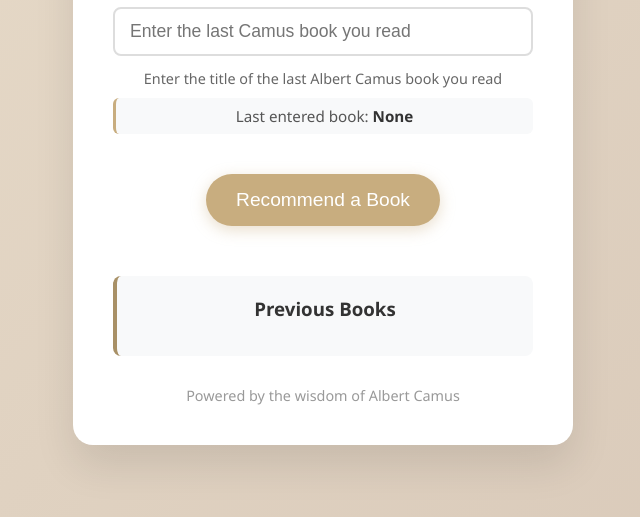
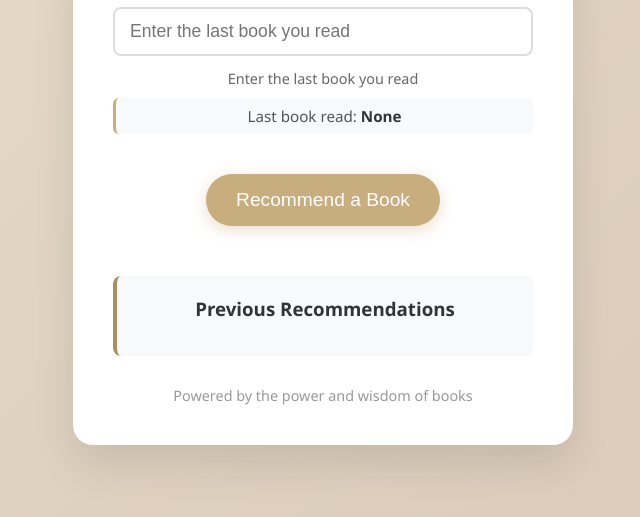
Before and after one commit to jlrcolmenares/librero_app, a website: page frontend/static/index.html in a window 1280 px wide. Shown: the part 227-744 px from the top of the page, without its empty margins (317-957 px from the left). Drawn offline with Linux system fonts and the light colour scheme.

```diff
--- a/frontend/static/index.html
+++ b/frontend/static/index.html
@@ -3,17 +3,17 @@
 <head>
     <meta charset="UTF-8">
     <meta name="viewport" content="width=device-width, initial-scale=1.0">
-    <title>Librero - Camus Book Recommender</title>
+    <title>Librero - Book Recommender</title>
     <link rel="stylesheet" href="style.css">
 </head>
 <body>
     <div class="container">
         <h1>Librero</h1>
         <div id="bookInputContainer" class="book-input-container">
-            <input type="text" id="lastBookInput" class="book-input" placeholder="Enter the last Camus book you read" />
-            <small id="inputHelp" class="input-help">Enter the title of the last Albert Camus book you read</small>
+            <input type="text" id="lastBookInput" class="book-input" placeholder="Enter the last book you read" />
+            <small id="inputHelp" class="input-help">Enter the last book you read</small>
             <div id="enteredBookDisplay" class="entered-book-display">
-                <p>Last entered book: <span id="lastEnteredBook">None</span></p>
+                <p>Last book read: <span id="lastEnteredBook">None</span></p>
             </div>
         </div>
 
@@ -27,11 +27,11 @@
 
         <div id="recommendations">
             <div id="currentRecommendation" class="recommendation">
-                <h3>Current Recommendation</h3>
+                <h3>New Recommendation</h3>
                 <p id="recommendationText"></p>
             </div>
             <div id="recommendationHistory" class="recommendation-history">
-                <h3>Previous Books</h3>
+                <h3>Previous Recommendations</h3>
                 <ul id="historyList"></ul>
             </div>
         </div>
@@ -41,7 +41,7 @@
         </div>
 
         <div class="footer">
-            <p>Powered by the wisdom of Albert Camus</p>
+            <p>Powered by the power and wisdom of books</p>
         </div>
     </div>
 
```
Also changed, not shown: frontend/static/app.js (line endings or trailing spaces), frontend/tests/button_element.test.js (line endings or trailing spaces).
